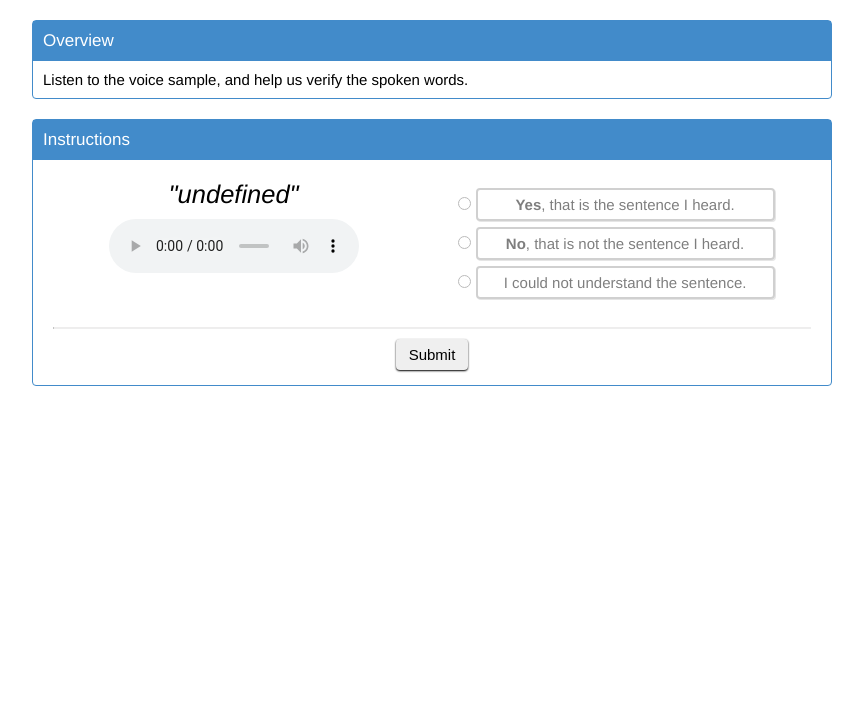
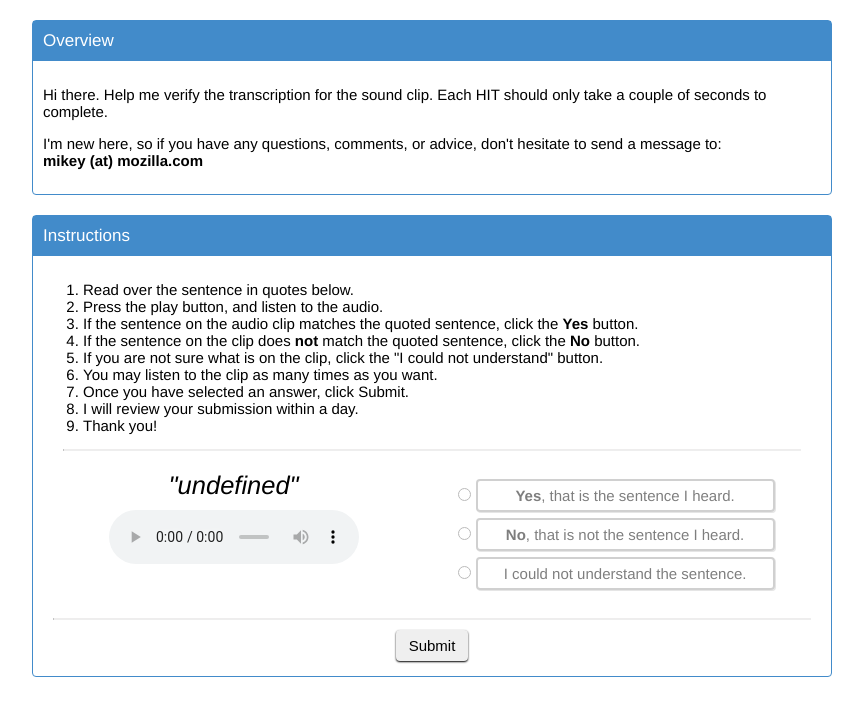
Before and after one commit to mikehenrty/mech-turk, a website: page pub/verify.html in a window 1280 px wide. Shown: the whole page, without its empty margins (208-1071 px from the left). Drawn offline with Linux system fonts and the light colour scheme.

Commit message:
update the instructions on the verify page

```diff
--- a/pub/verify.html
+++ b/pub/verify.html
@@ -15,7 +15,9 @@
     <div id="overview" class="panel">
       <div class="panel-head">Overview</div>
       <div class="panel-content">
-        Listen to the voice sample, and help us verify the spoken words.
+        <p>Hi there. Help me verify the transcription for the sound clip.
+        Each HIT should only take a couple of seconds to complete.</p>
+        <p>I'm new here, so if you have any questions, comments, or advice, don't hesitate to send a message to:<br /><b>mikey (at) mozilla.com</b></p>
       </div>
     </div>
 
@@ -27,6 +29,18 @@
       <div class="panel-head">Instructions</div>
 
       <div class="panel-content">
+        <ol>
+          <li>Read over the sentence in quotes below.</li>
+          <li>Press the play button, and listen to the audio.</li>
+          <li>If the sentence on the audio clip matches the quoted sentence, click the <b>Yes</b> button.</li>
+          <li>If the sentence on the clip does <b>not</b> match the quoted sentence, click the <b>No</b> button.</li>
+          <li>If you are not sure what is on the clip, click the "I could not understand" button.</li>
+          <li>You may listen to the clip as many times as you want.</li>
+          <li>Once you have selected an answer, click Submit.</li>
+          <li>I will review your submission within a day.</li>
+          <li>Thank you!</li>
+        </ol>
+        <hr />
         <div class="left">
           <p id="original-excerpt"></p>
           <audio id="clip" controls="controls"></audio>
```
